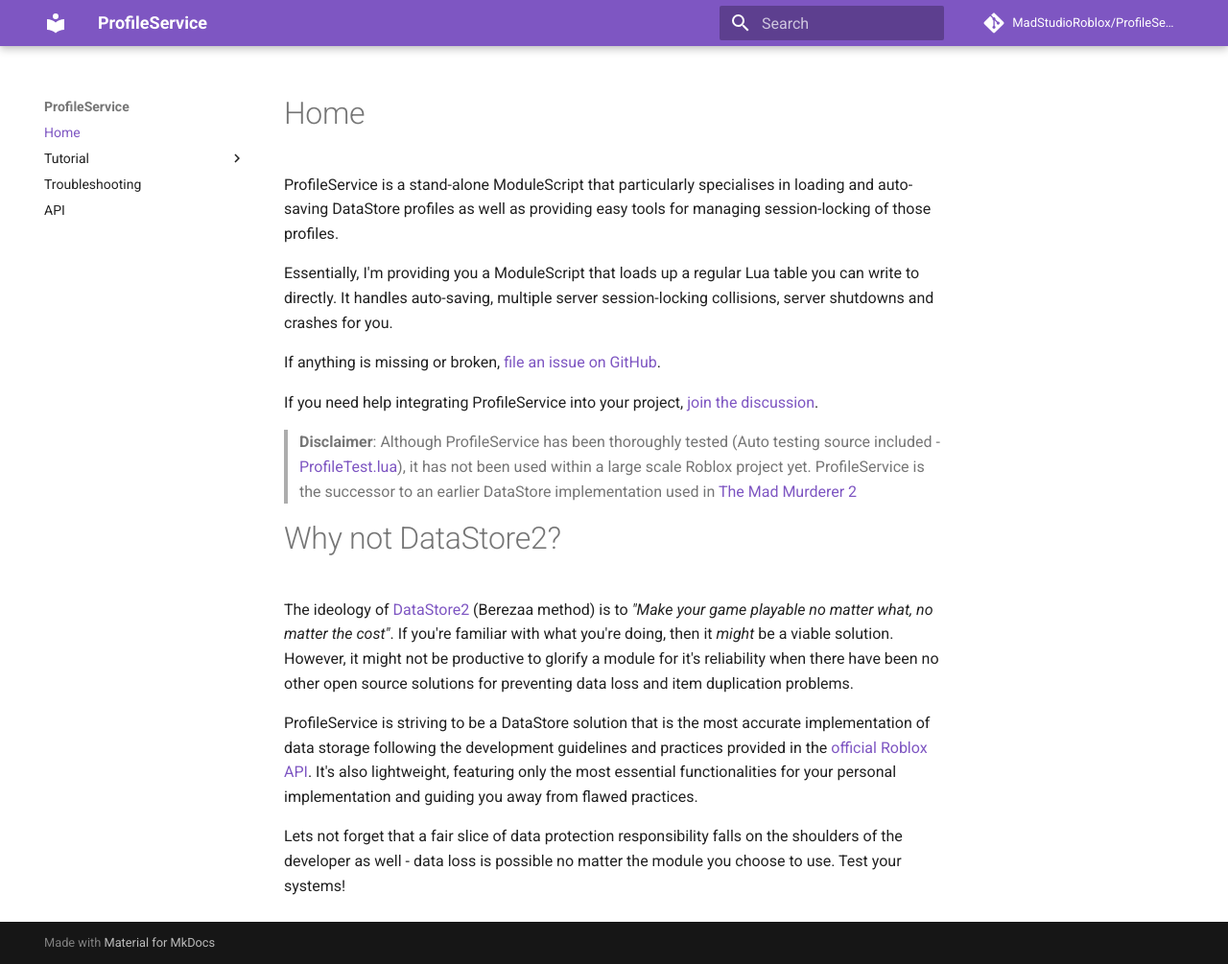
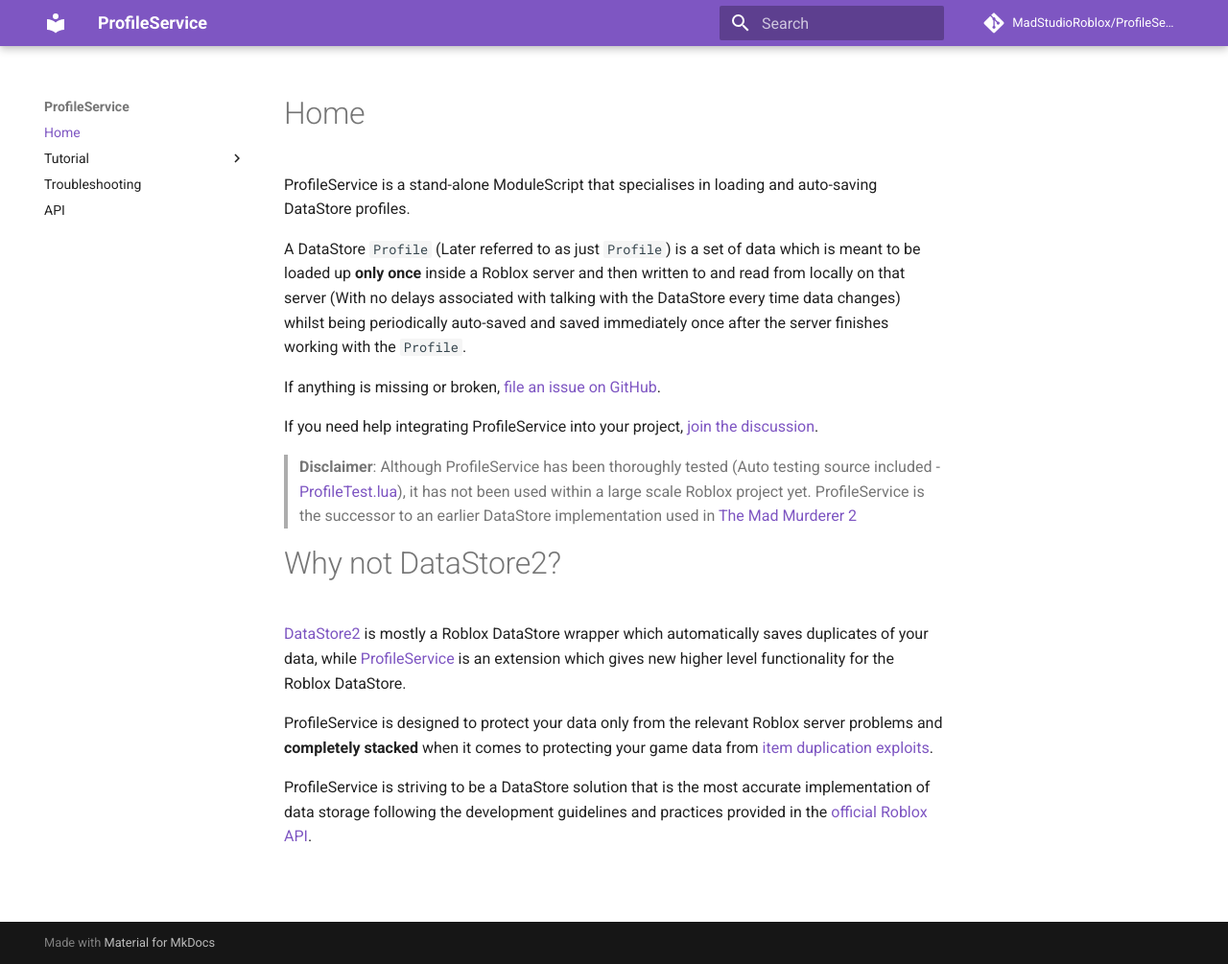
Before and after one commit to MadStudioRoblox/ProfileService, an MkDocs documentation site: the page built from docs/index.md, in a window 1280 px wide and 1005 px high. Shown: the whole window at 96% size. Built offline with MkDocs 1.6.1 and Material for MkDocs 9.7.7, drawn with Linux system fonts in a browser that asks for light colours; comment, search, counter and statistics services are not loaded.

Commit message:
Update index.md

```diff
--- a/docs/index.md
+++ b/docs/index.md
@@ -1,10 +1,12 @@
 # Home
 
-ProfileService is a stand-alone ModuleScript that particularly specialises in loading and auto-saving
-DataStore profiles as well as providing easy tools for managing session-locking of those profiles.
+ProfileService is a stand-alone ModuleScript that specialises in loading and auto-saving
+DataStore profiles.
 
-Essentially, I'm providing you a ModuleScript that loads up a regular Lua table you can write to directly.
-It handles auto-saving, multiple server session-locking collisions, server shutdowns and crashes for you.
+A DataStore `Profile` (Later referred to as just `Profile`) is a set of data which is meant to be loaded up
+**only once** inside a Roblox server and then written to and read from locally on that server
+(With no delays associated with talking with the DataStore every time data changes) whilst being
+periodically auto-saved and saved immediately once after the server finishes working with the `Profile`.
 
 If anything is missing or broken, [file an issue on GitHub](https://github.com/MadStudioRoblox/ProfileService/issues).
 
@@ -14,14 +16,9 @@
 
 # Why not DataStore2?
 
-The ideology of [DataStore2](https://devforum.roblox.com/t/how-to-use-datastore2-data-store-caching-and-data-loss-prevention/136317) (Berezaa method) is to _"Make your game playable no matter what, no matter the cost"_.
-If you're familiar with what you're doing, then it _might_ be a viable solution. However, it might not be productive to glorify
-a module for it's reliability when there have been no other open source solutions for preventing data loss and item duplication problems.
+[DataStore2](https://devforum.roblox.com/t/how-to-use-datastore2-data-store-caching-and-data-loss-prevention/136317) is mostly a Roblox DataStore wrapper which automatically saves duplicates of your data, while [ProfileService](https://devforum.roblox.com/t/profileservice-a-datastore-module/667805) is an extension which gives new higher level functionality for the Roblox DataStore.
+
+ProfileService is designed to protect your data only from the relevant Roblox server problems and **completely stacked** when it comes to protecting your game data from [item duplication exploits](https://www.youtube.com/watch?v=Bz5Rje4HnM4).
 
 ProfileService is striving to be a DataStore solution that is the most accurate implementation of data storage following the
 development guidelines and practices provided in the [official Roblox API](https://developer.roblox.com/en-us/articles/Data-store).
-It's also lightweight, featuring only the most essential functionalities for your personal implementation and guiding you away from
-flawed practices.
-
-Lets not forget that a fair slice of data protection responsibility falls on the shoulders of the developer as well - data loss is possible
-no matter the module you choose to use. Test your systems!
```
